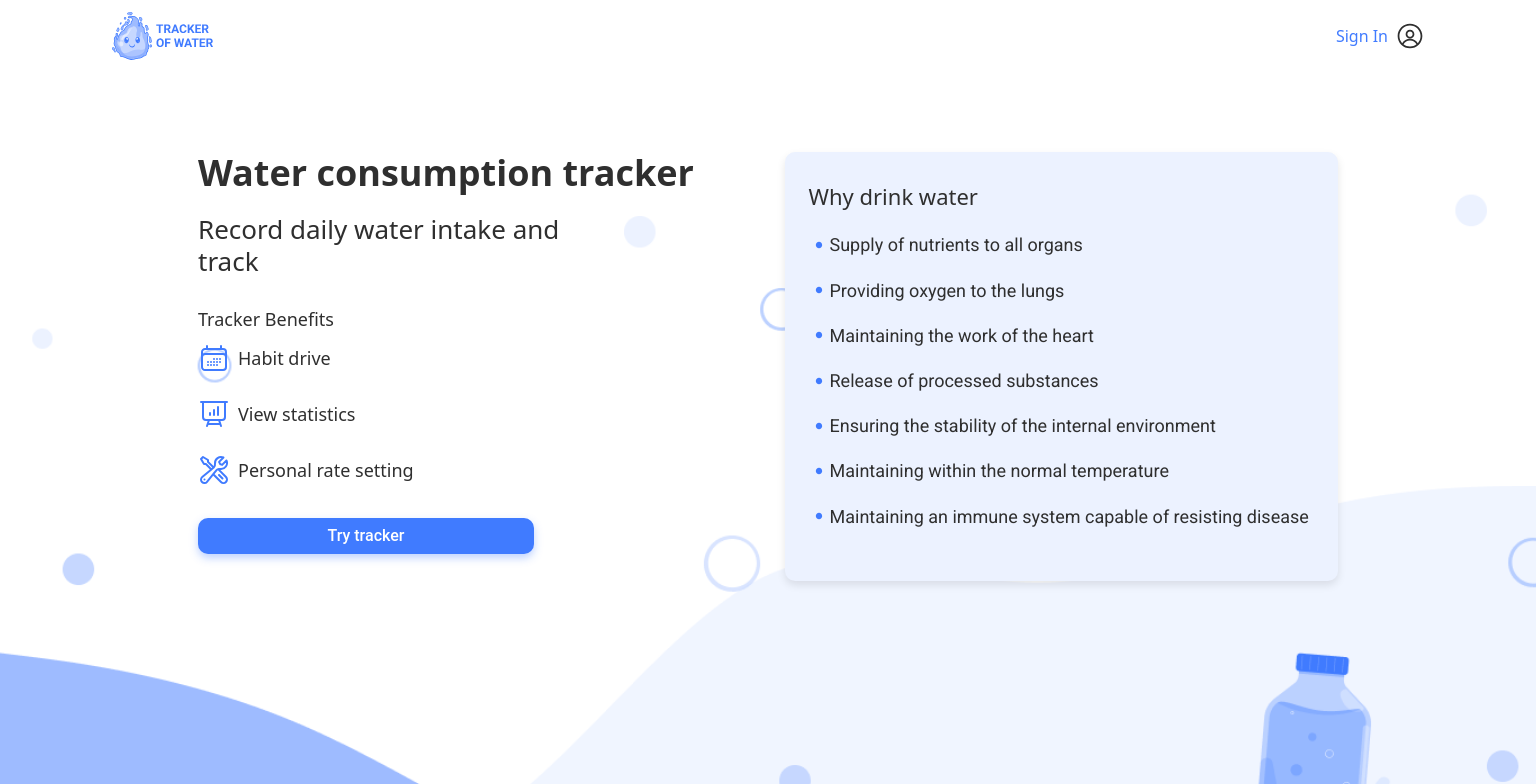
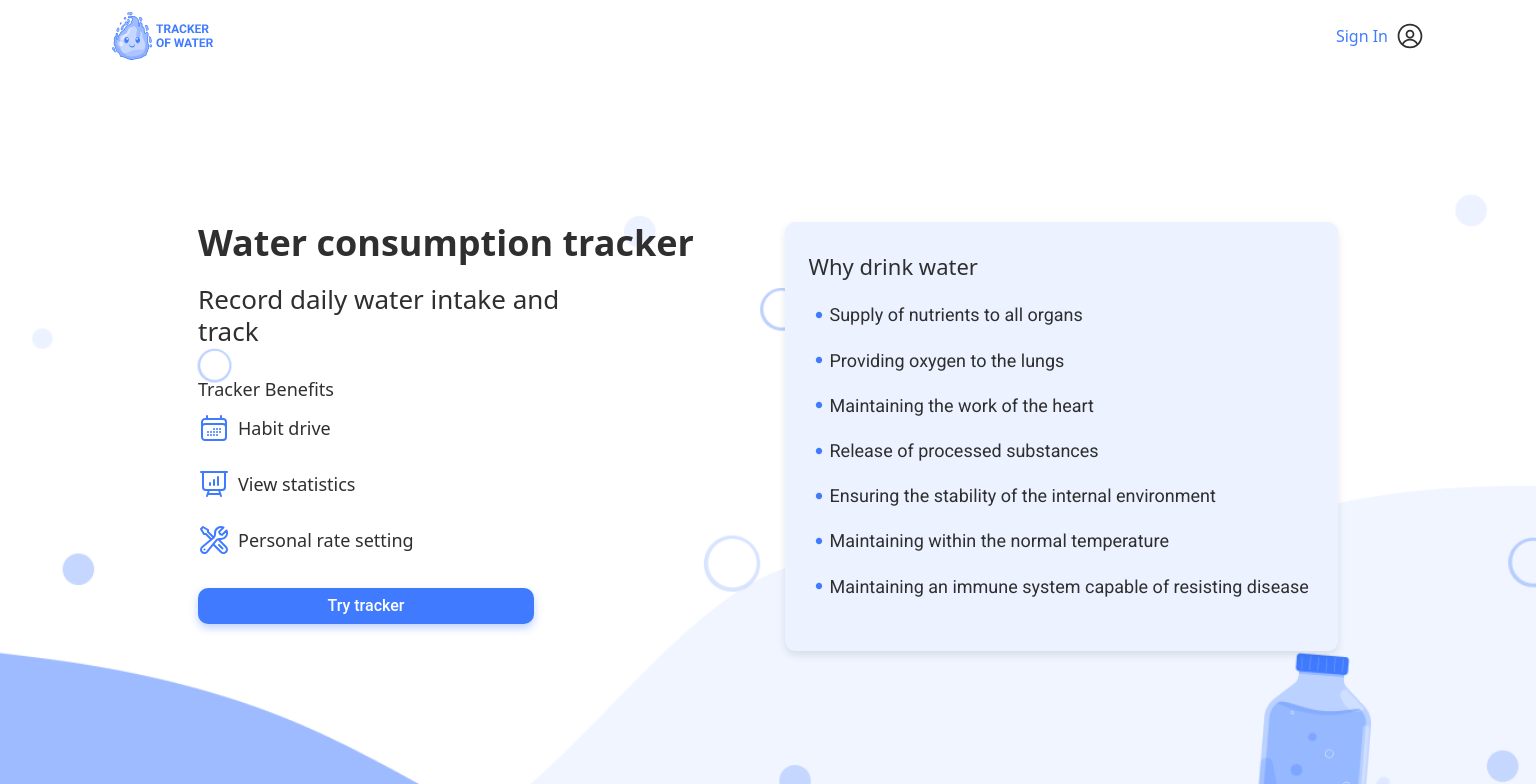
Before and after one commit to vladbevz/aqua-tracker-FE, a React (Vite) app: page / in a window 1536 px wide. Shown: the top 784 px of the page. Built offline with nearby package versions, Linux system fonts and the light colour scheme.

Commit message:
remake padding center

```diff
--- a/src/pages/WelcomePage/WelcomePage.module.css
+++ b/src/pages/WelcomePage/WelcomePage.module.css
@@ -220,7 +220,7 @@
     width: 1440px;
     height: 850px;
     flex-direction: row;
-    padding: 80px 150px;
+    padding: 150px 150px;
   }
 
   .main-paige-info {
```
